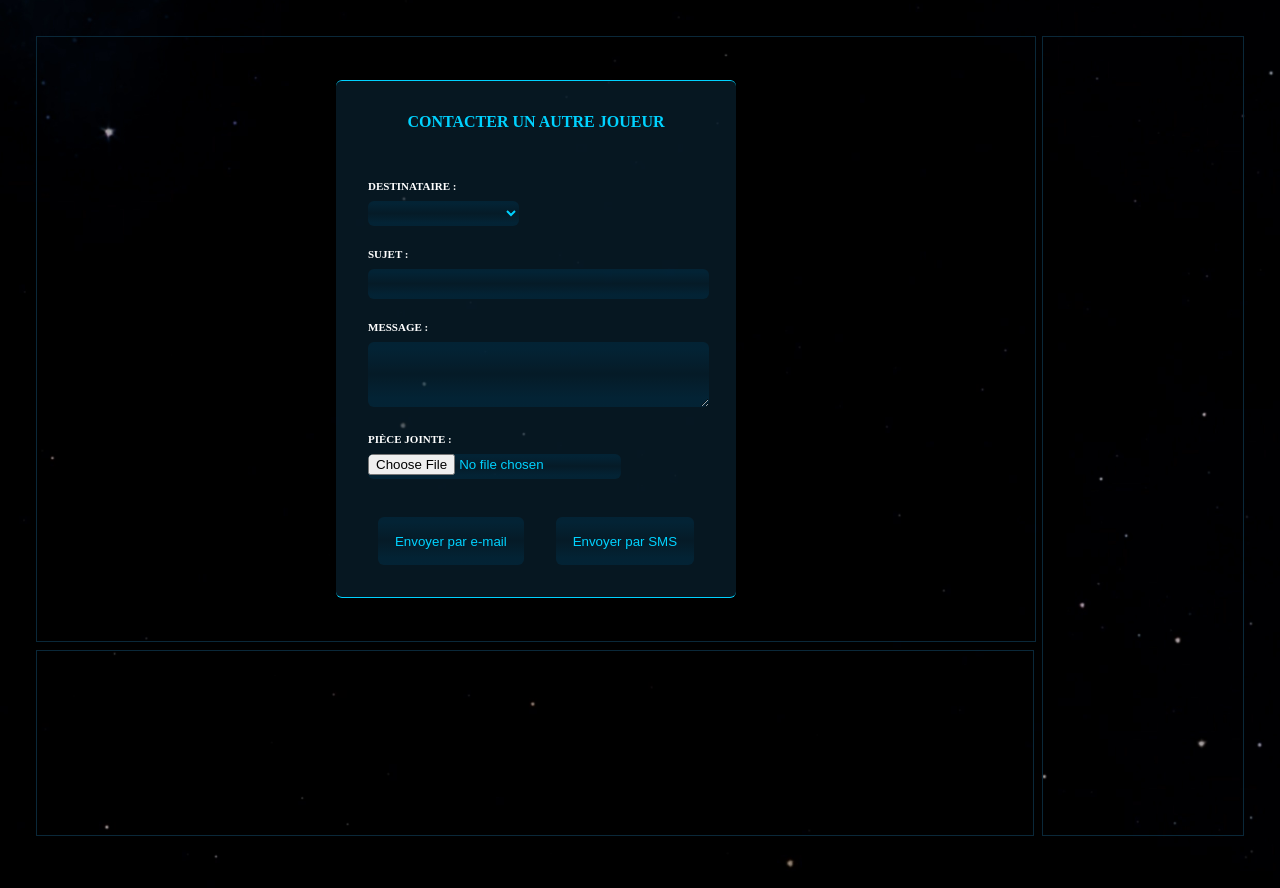
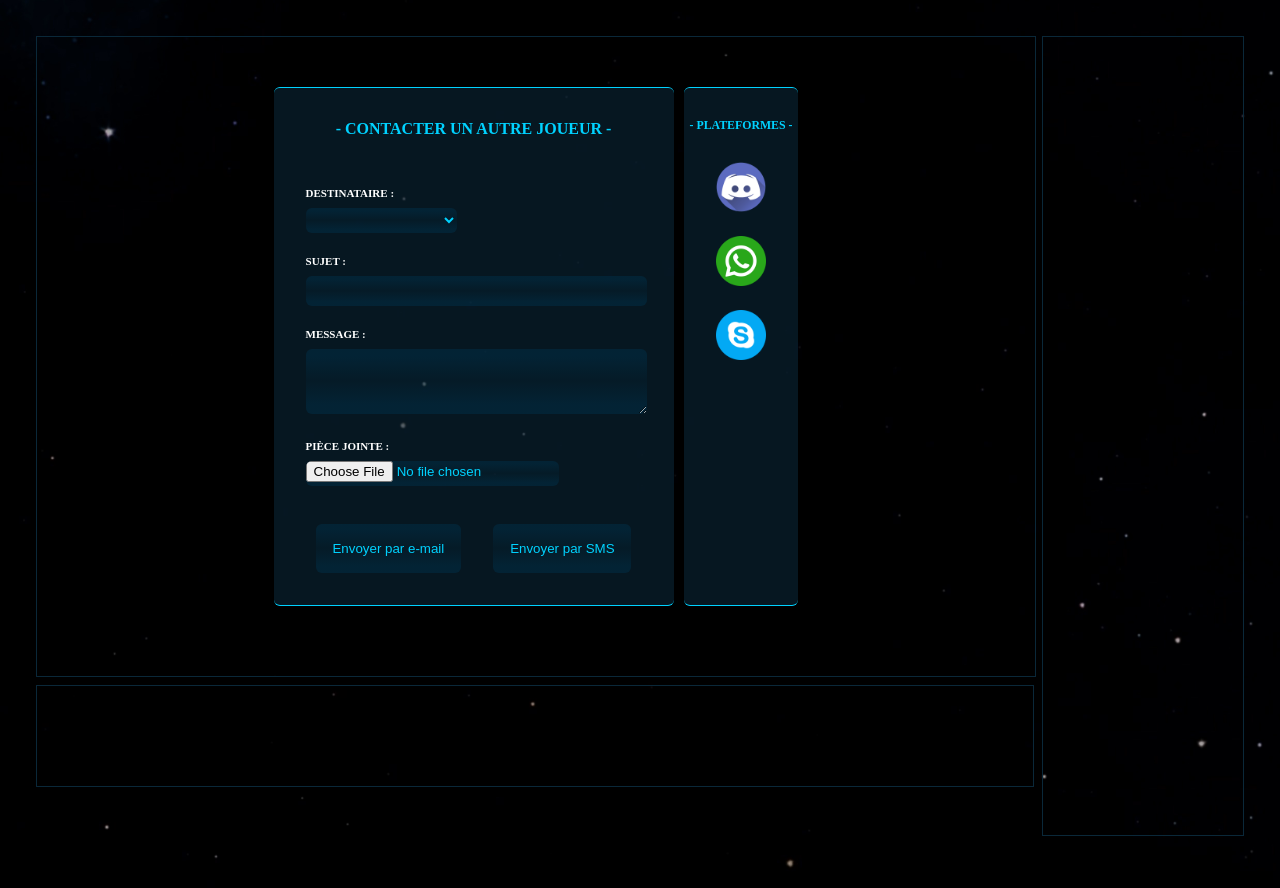
Before and after one commit to jeromev81600/UseandNotify, a Flask app: page / in a window 1280 px wide. Shown: the part 228-1116 px from the top of the page. Run offline with Flask 3, Linux system fonts and the light colour scheme; lists and menus that the app fills with data are empty; parts of the project's set-up code (start-up, migrations or seed data) failed here and were passed over; some web fonts are replaced.

Commit message:
platforms links

```diff
--- a/main.py
+++ b/main.py
@@ -77,6 +77,21 @@ def index():
 
     return render_template('index.html', recipients=recipients)
 
+@app.route('/launch_discord')
+def launch_discord():
+    os.startfile(r'C:\Users\jerom\AppData\Local\Discord\app-1.0.9034\Discord.exe')  # Lancer Discord en local
+    return '', 204  # Réponse vide avec code 204 (No Content)
+
+@app.route('/launch_skype')
+def launch_skype():
+    os.startfile(r'C:\Users\jerom\AppData\Local\Microsoft\WindowsApps\skype.exe')  # Lancer Discord en local
+    return '', 204  # Réponse vide avec code 204 (No Content)
+
+@app.route('/launch_whatsapp')
+def launch_whatsapp():
+    os.startfile(r'C:\Program Files\WindowsApps\5319275A.WhatsAppDesktop_2.2407.10.0_x64__cv1g1gvanyjgm\WhatsApp.exe')  # Lancer Discord en local
+    return '', 204  # Réponse vide avec code 204 (No Content)
+
 @app.route('/success')
 def success():
     return render_template('success.html')
--- /dev/null
+++ b/static/javascript/programsLaunchers.js
@@ -0,0 +1,38 @@
+function launchDiscord() {
+    // Exécuter une requête HTTP vers le serveur Flask pour lancer Discord
+    fetch('/launch_discord')
+        .then(response => {
+            if (!response.ok) {
+                throw new Error('Erreur lors du lancement de Discord');
+            }
+        })
+        .catch(error => {
+            console.error('Une erreur s\'est produite:', error);
+        });
+}
+
+function launchWhatsapp() {
+    // Exécuter une requête HTTP vers le serveur Flask pour lancer Discord
+    fetch('/launch_whatsapp')
+        .then(response => {
+            if (!response.ok) {
+                throw new Error('Erreur lors du lancement de Whatsapp');
+            }
+        })
+        .catch(error => {
+            console.error('Une erreur s\'est produite:', error);
+        });
+}
+
+function launchSkype() {
+    // Exécuter une requête HTTP vers le serveur Flask pour lancer Discord
+    fetch('/launch_skype')
+        .then(response => {
+            if (!response.ok) {
+                throw new Error('Erreur lors du lancement de Skype');
+            }
+        })
+        .catch(error => {
+            console.error('Une erreur s\'est produite:', error);
+        });
+}
--- a/static/style.css
+++ b/static/style.css
@@ -118,12 +118,12 @@ nav {
   display: flex;
   flex-direction: column;
   justify-content: center;
+  gap:10px;
   align-items: center;
   width: 100%;
   min-height:500px;
-  height:calc(100%/1.3);
   border:var(--blueBorder);
-  padding:20px 0 20px 0;
+  padding:50px 0 50px 0;
 }
 
 /* - Formulaire - */
@@ -211,13 +211,31 @@ input[type="submit"] {
  color: var(--textInputColor);
 }
 
+.comPlatformAside{
+  display :flex;
+  align-items:center;
+  padding: 10px 6px 10px 6px;
+  gap : 20px;
+  border-radius:6px;
+  background:var(--backgroundArticle);
+  border-bottom:var(--lightBlueBorder);
+  border-top:var(--lightBlueBorder);
+ }
+
+.titlePlatformAside{
+ font-size:0.74rem;
+}
+
+.platformImg{
+  width:40px;
+}
+
 
 /* ----- Partie Plugins ----- */
 
 .pluginsAside {
   display: flex;
   min-height:100px;
-  height:calc(100%/4);
   border:var(--blueBorder);
 }
 
@@ -282,6 +300,10 @@ input[type="submit"] {
 
 /* ----- Partie contact ----- */
 
+.contactArticle{
+  flex-direction:row;
+  padding:50px 0 70px 0;
+}
 /* - Formulaire - */
 
 .formAside{
@@ -293,6 +315,16 @@ justify-content : space-around;
 margin-right:0;
 }
 
+.comPlatformAside{
+  flex-direction : column;
+  padding-top:20px;
+  min-height:487px;
+  }
+
+.platformImg{
+  width:50px;
+}
+
 /* ----- Partie Plugins ----- */
 /* Style non modifié */
 
--- a/templates/index.html
+++ b/templates/index.html
@@ -1,5 +1,6 @@
 <!DOCTYPE html>
 <html lang="en">
+ <script src="static/javascript/programsLaunchers.js"></script>
  <head>
      <meta charset="UTF-8">
      <meta name="viewport" content="width=device-width, initial-scale=1.0">
@@ -20,7 +21,7 @@
      <section class="contactAndPlugSection">
        <article class="contactArticle">
           <aside class="formAside">
-       <h2 class="titleH2Form">Contacter un autre joueur</h2>
+            <h2 class="titleH2Form">- Contacter un autre joueur -</h2>
             <form class="contactForm" method="post" enctype="multipart/form-data">
               <label for="to">Destinataire :</label><br>
                 <select id="to" name="to" required>
@@ -40,6 +41,12 @@
               </div>
             </form>
            </aside>
+           <aside class="comPlatformAside">
+               <h2 class="titlePlatformAside">- Plateformes -</h2>
+               <a href="#" onclick="launchDiscord(); return false;"><img class="platformImg" alt="Discord" src="static/pictures/discord.png"></a>
+               <a href="#" onclick="launchWhatsapp(); return false;"><img class="platformImg" alt="WhatsApp" src="static/pictures/whatsapp.png"></a>
+               <a href="#" onclick="launchSkype(); return false;"><img class="platformImg" alt="Skype" src="static/pictures/skype.png"></a>
+           </aside>
        </article>
        <article class="pluginsAside" ></article>
      </section>
```
Also changed, not shown: static/pictures/discord.png (added), static/pictures/skype.png (added), static/pictures/whatsapp.png (added), 1 other file. Lines whose indentation alone changed are shown as unchanged.
